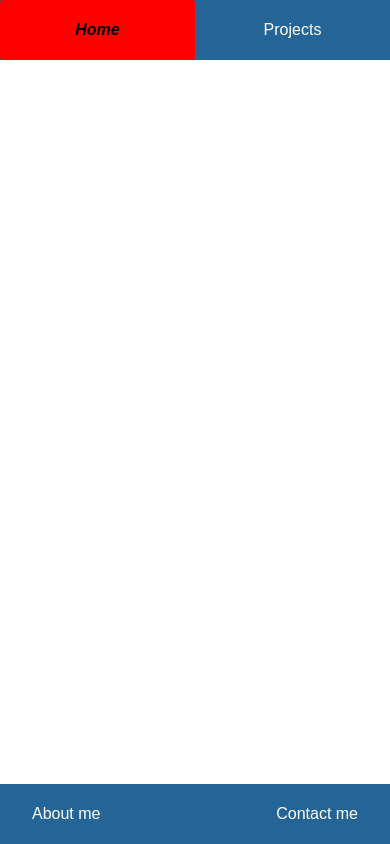
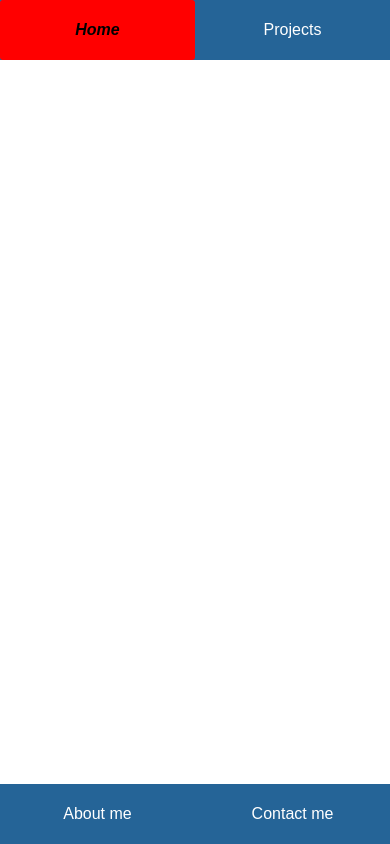
Before and after one commit to j-stuckey/web-portfolio, a React app: page / in a window 390 px wide. Built offline with nearby package versions, Linux system fonts and the light colour scheme.

Commit message:
updated size of buttons for mobile view

```diff
--- a/src/styles/footer.css
+++ b/src/styles/footer.css
@@ -10,6 +10,8 @@
 }
 
 .footer a {
+    width: 50%;
+    text-align: center;
     color: white;
     padding: 1.3em 2em;
     text-decoration: none;
```
